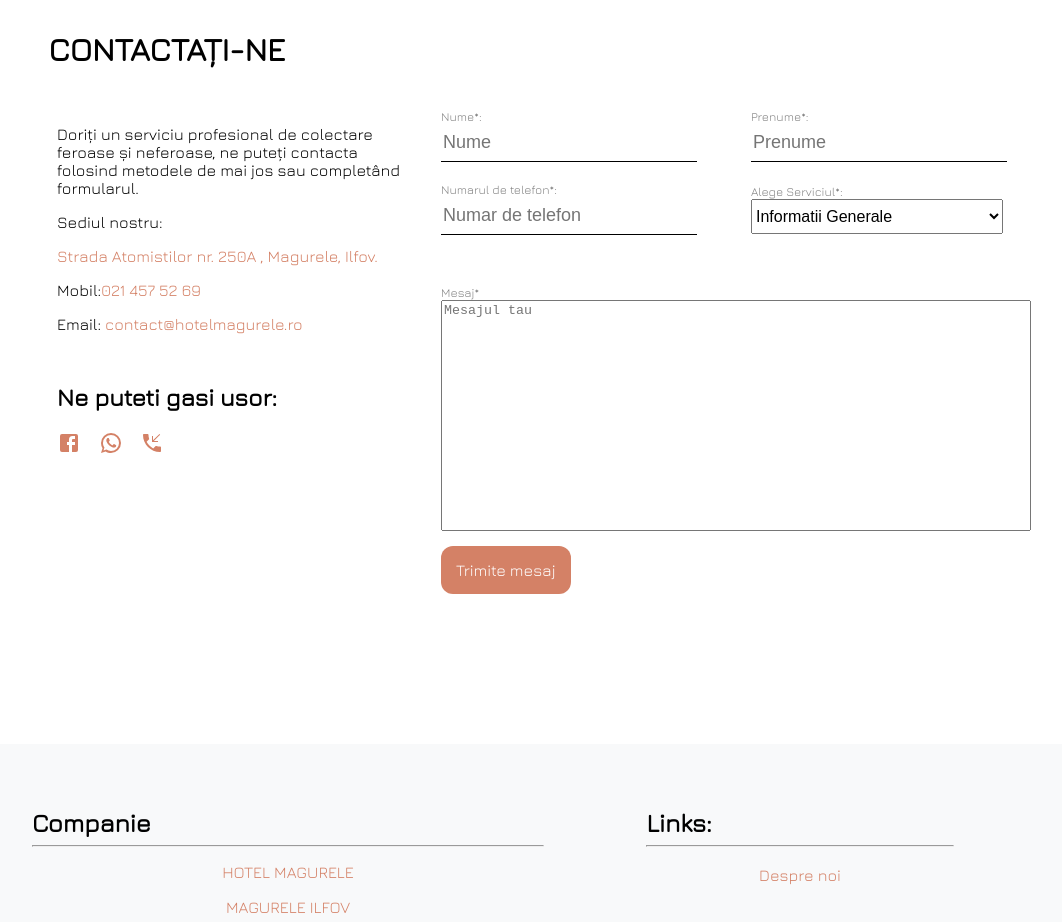
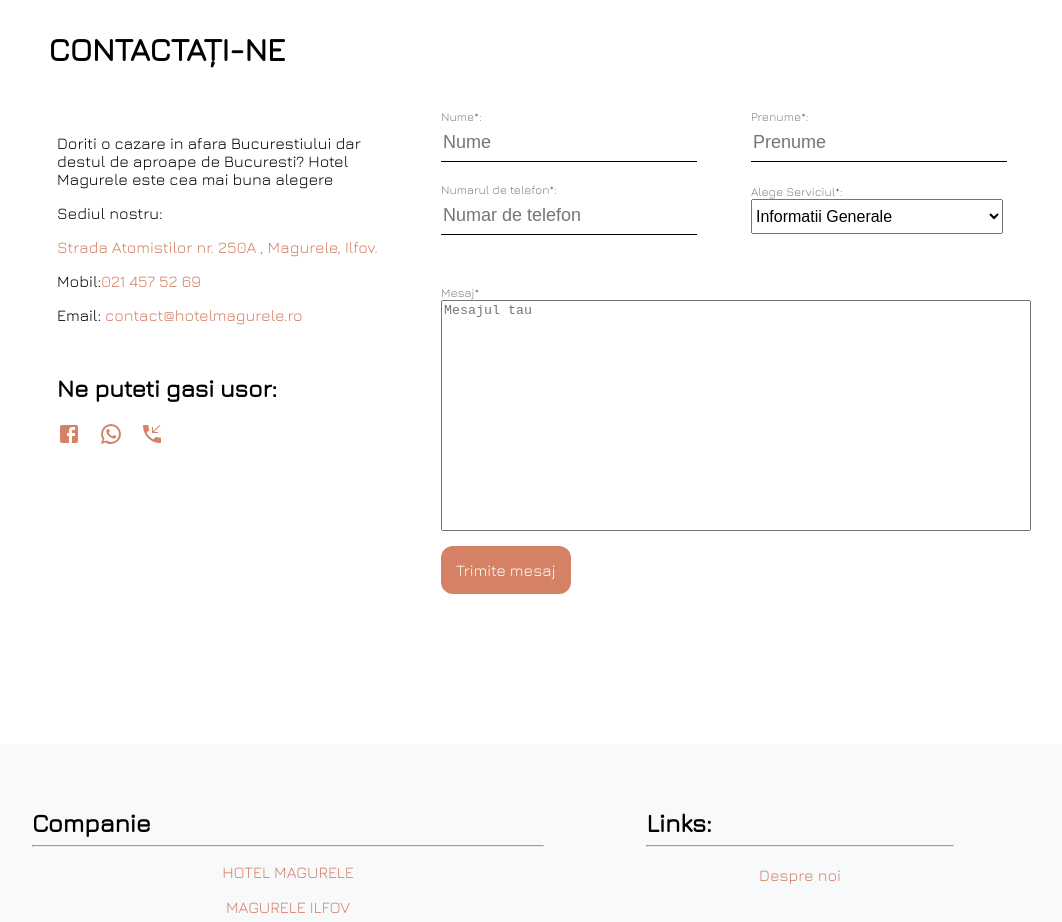
Before and after one commit to mtarsitu/hotelmagurele, a Next.js app: page / in a window 1280 px wide. Shown: the part 3900-4822 px from the top of the page, without its empty margins (96-1158 px from the left). Built offline with nearby package versions, Linux system fonts and the light colour scheme; no server answers; the database is empty.

Commit message:
changes on contact

```diff
--- a/src/components/Contact/index.jsx
+++ b/src/components/Contact/index.jsx
@@ -58,9 +58,8 @@ function Contact() {
       <div className={styles.contact_us}>
         <div className={styles.contact_text}>
           <p style={{ marginTop: "-100px" }}>
-            Doriți un serviciu profesional de colectare feroase și neferoase, ne
-            puteți contacta folosind metodele de mai jos sau completând
-            formularul.
+            Doriti o cazare in afara Bucurestiului dar destul de aproape de Bucuresti? Hotel Magurele este cea
+            mai buna alegere
           </p>
           <div>
             <div>
```
